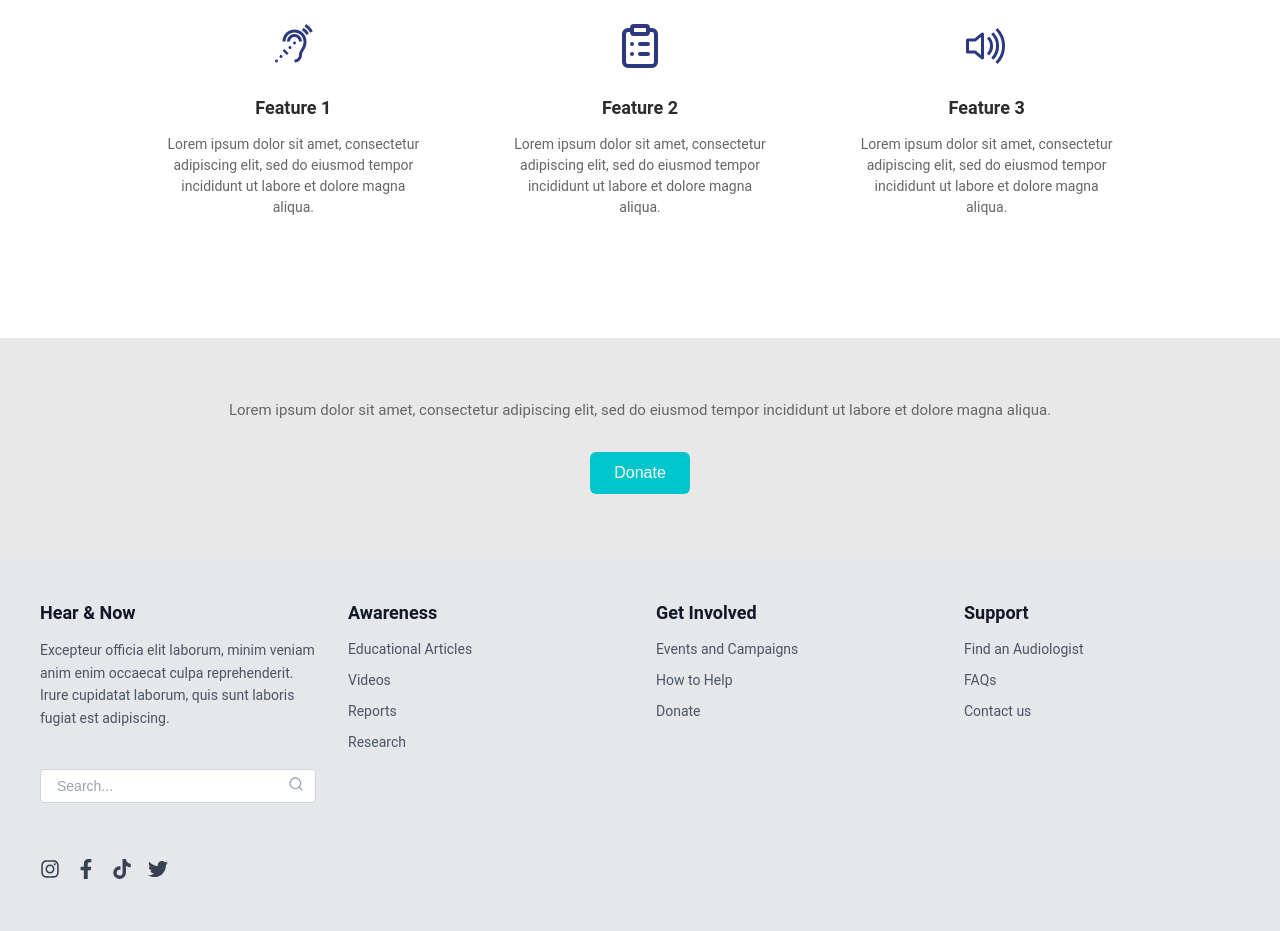
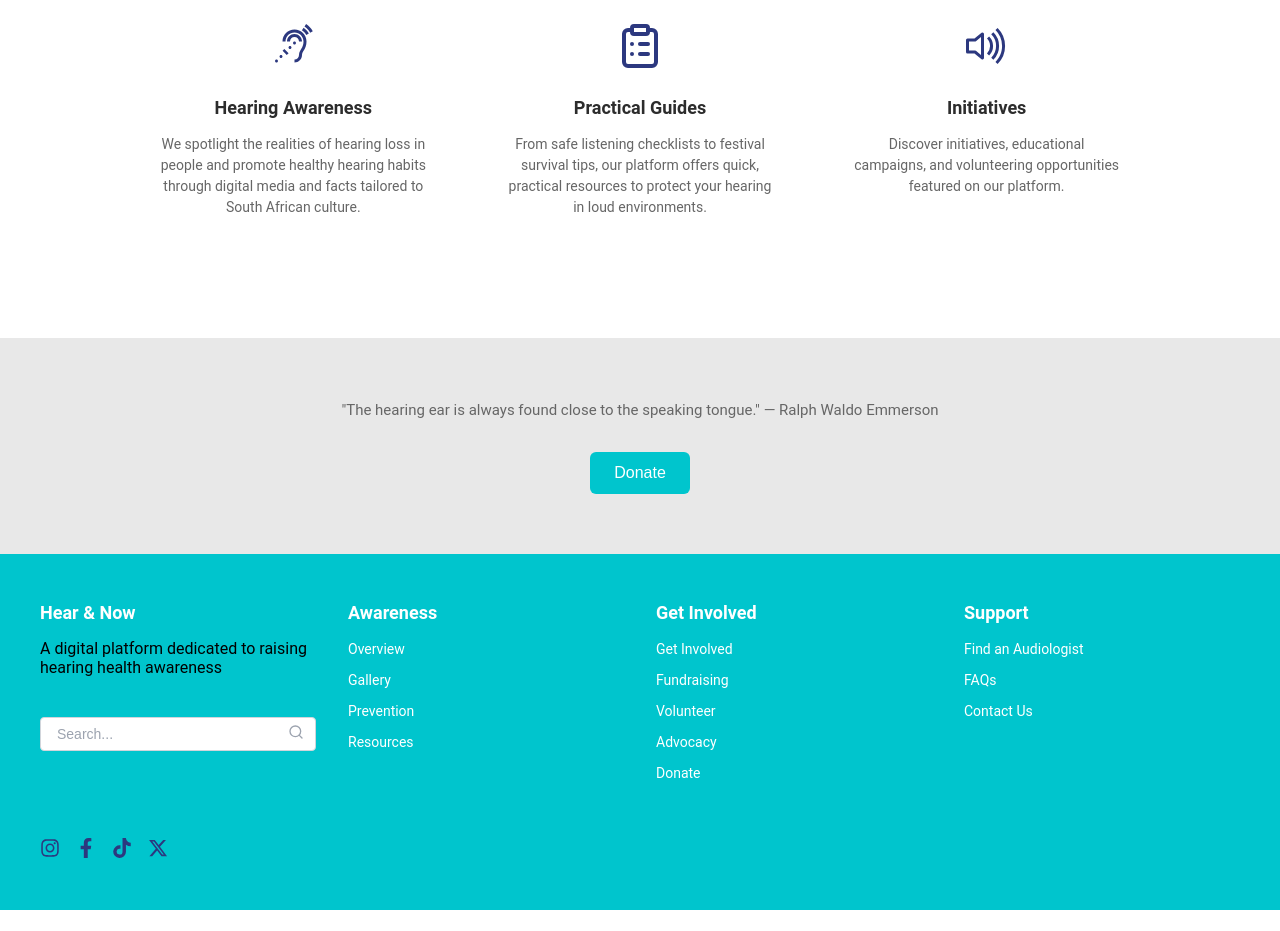
Before and after one commit to zmhs03/audiology-website, a React (Create React App) app: page /audiology-website/AboutUs in a window 1280 px wide. Shown: the part 580-1511 px from the top of the page. After the commit the page ends 1490 px from the top, so only its background shows below. Built offline with nearby package versions, Linux system fonts and the light colour scheme.

Commit message:
Edits to home. footer and NotFound

```diff
--- a/package.json
+++ b/package.json
@@ -15,7 +15,7 @@
     "react-scripts": "5.0.1",
     "web-vitals": "^2.1.4"
   },
-  "scripts": {
+   "scripts": {
 
     "start": "react-scripts start",
     "build": "react-scripts build",
--- a/src/Components/Footer.jsx
+++ b/src/Components/Footer.jsx
@@ -1,9 +1,5 @@
-import {
-	FaInstagram,
-	FaFacebookF,
-	FaTiktok,
-	FaTwitter,
-} from "react-icons/fa";
+import { FaInstagram, FaFacebookF, FaTiktok } from "react-icons/fa";
+import { FaXTwitter } from "react-icons/fa6";
 import { FiSearch } from "react-icons/fi";
 import "../Styles/footer.css";
 
@@ -15,10 +11,9 @@ function Footer() {
 					{/* Hear & Now */}
 					<div className="footer-column">
 						<h3 className="footer-heading">Hear & Now</h3>
-						<p className="footer-description">
-							Excepteur officia elit laborum, minim veniam anim enim
-							occaecat culpa reprehenderit. Irure cupidatat laborum, quis
-							sunt laboris fugiat est adipiscing.
+						<p>
+							A digital platform dedicated to raising hearing health
+							awareness
 						</p>
 						<div className="search-container">
 							<div className="search-wrapper">
@@ -39,23 +34,35 @@ function Footer() {
 						<h3 className="footer-heading">Awareness</h3>
 						<ul className="footer-links">
 							<li>
-								<a href="#" className="footer-link">
-									Educational Articles
+								<a
+									href="/audiology-website/Awareness"
+									className="footer-link"
+								>
+									Overview
 								</a>
 							</li>
 							<li>
-								<a href="#" className="footer-link">
-									Videos
+								<a
+									href="/audiology-website/Gallery"
+									className="footer-link"
+								>
+									Gallery
 								</a>
 							</li>
 							<li>
-								<a href="#" className="footer-link">
-									Reports
+								<a
+									href="/audiology-website/Prevention"
+									className="footer-link"
+								>
+									Prevention
 								</a>
 							</li>
 							<li>
-								<a href="#" className="footer-link">
-									Research
+								<a
+									href="/audiology-website/Resources"
+									className="footer-link"
+								>
+									Resources
 								</a>
 							</li>
 						</ul>
@@ -66,17 +73,39 @@ function Footer() {
 						<h3 className="footer-heading">Get Involved</h3>
 						<ul className="footer-links">
 							<li>
-								<a href="#" className="footer-link">
-									Events and Campaigns
+								<a
+									href="/audiology-website/Get-Involved"
+									className="footer-link"
+								>
+									Get Involved
 								</a>
 							</li>
 							<li>
-								<a href="#" className="footer-link">
-									How to Help
+								<a
+									href="/audiology-website/Fundraising"
+									className="footer-link"
+								>
+									Fundraising
 								</a>
 							</li>
 							<li>
-								<a href="#" className="footer-link">
+								<a
+									href="/audiology-website/Volunteer"
+									className="footer-link"
+								>
+									Volunteer
+								</a>
+							</li>
+							<li>
+								<a
+									href="/audiology-website/Advocacy"
+									className="footer-link"
+								>
+									Advocacy
+								</a>
+							</li>
+							<li>
+								<a href="/audiology-website" className="footer-link">
 									Donate
 								</a>
 							</li>
@@ -88,18 +117,24 @@ function Footer() {
 						<h3 className="footer-heading">Support</h3>
 						<ul className="footer-links">
 							<li>
-								<a href="#" className="footer-link">
+								<a
+									href="/audiology-website/Audiologist"
+									className="footer-link"
+								>
 									Find an Audiologist
 								</a>
 							</li>
 							<li>
-								<a href="#" className="footer-link">
+								<a href="/audiology-website/FAQs" className="footer-link">
 									FAQs
 								</a>
 							</li>
 							<li>
-								<a href="#" className="footer-link">
-									Contact us
+								<a
+									href="/audiology-website/Support"
+									className="footer-link"
+								>
+									Contact Us
 								</a>
 							</li>
 						</ul>
@@ -122,7 +157,7 @@ function Footer() {
 					</a>
 					<a href="#" className="social-link">
 						<span className="sr-only">Twitter</span>
-						<FaTwitter size={20} />
+						<FaXTwitter size={20} />
 					</a>
 				</div>
 			</div>
--- a/src/Pages/AboutUs.jsx
+++ b/src/Pages/AboutUs.jsx
@@ -16,12 +16,13 @@ function AboutUs() {
 				<section id="who-we-are">
 					<h3 className="who-we-are-title">WHO WE ARE</h3>
 					<p className="who-we-are-description">
-						Lorem ipsum dolor sit amet, consectetur adipiscing elit, sed do
-						eiusmod tempor incididunt ut labore et dolore magna aliqua. Ut
-						enim ad minim veniam, quis nostrud exercitation ullamco laboris
-						nisi ut aliquip ex ea commodo consequat. Duis aute irure dolor
-						in reprehenderit in voluptate velit esse cillum dolore eu
-						fugiat nulla pariatur.
+						Hear & Now is a digital platform created to raise awareness
+						about hearing health in South Africa. We aim to inform,
+						empower, and inspire individuals to take proactive steps toward
+						protecting their hearing. We provide educational, engaging, and
+						relatable content through collaboration with audiologists,
+						creatives, and young South Africans because hearing health
+						should be heard.
 					</p>
 				</section>
 
@@ -32,11 +33,11 @@ function AboutUs() {
 						<div className="feature-icon-wrapper">
 							<LiaAssistiveListeningSystemsSolid className="feature-icon" />
 						</div>
-						<h4 className="feature-heading">Feature 1</h4>
+						<h4 className="feature-heading">Hearing Awareness</h4>
 						<p className="feature-text">
-							Lorem ipsum dolor sit amet, consectetur adipiscing elit, sed
-							do eiusmod tempor incididunt ut labore et dolore magna
-							aliqua.
+							We spotlight the realities of hearing loss in people and
+							promote healthy hearing habits through digital media and
+							facts tailored to South African culture.
 						</p>
 					</div>
 
@@ -45,11 +46,11 @@ function AboutUs() {
 						<div className="feature-icon-wrapper">
 							<LuClipboardList className="feature-icon" />
 						</div>
-						<h4 className="feature-heading">Feature 2</h4>
+						<h4 className="feature-heading">Practical Guides</h4>
 						<p className="feature-text">
-							Lorem ipsum dolor sit amet, consectetur adipiscing elit, sed
-							do eiusmod tempor incididunt ut labore et dolore magna
-							aliqua.
+							From safe listening checklists to festival survival tips, our
+							platform offers quick, practical resources to protect your
+							hearing in loud environments.
 						</p>
 					</div>
 
@@ -58,19 +59,18 @@ function AboutUs() {
 						<div className="feature-icon-wrapper">
 							<BsVolumeUp className="feature-icon" />
 						</div>
-						<h4 className="feature-heading">Feature 3</h4>
+						<h4 className="feature-heading">Initiatives</h4>
 						<p className="feature-text">
-							Lorem ipsum dolor sit amet, consectetur adipiscing elit, sed
-							do eiusmod tempor incididunt ut labore et dolore magna
-							aliqua.
+							Discover initiatives, educational campaigns, and volunteering
+							opportunities featured on our platform.
 						</p>
 					</div>
 				</div>
 			</main>
 			<section id="quote">
 				<p className="text-description">
-					Lorem ipsum dolor sit amet, consectetur adipiscing elit, sed do
-					eiusmod tempor incididunt ut labore et dolore magna aliqua.
+					"The hearing ear is always found close to the speaking tongue." —
+					Ralph Waldo Emmerson
 				</p>
 				<button className="cta-button">Donate</button>
 			</section>
--- a/src/Pages/Home.jsx
+++ b/src/Pages/Home.jsx
@@ -25,10 +25,8 @@ function Home() {
 								What happened during World Hearing Day?
 							</h2>
 							<p className="featured-description">
-								Lorem ipsum dolor sit amet, consectetur adipiscing elit,
-								sed do eiusmod tempor incididunt ut labore et dolore magna
-								aliqua. Ut enim ad minim veniam, quis nostrud exercitation
-								ullamco laboris nisi ut aliquip ex ea commodo consequat.
+								Find out everything that happened on this year's World
+								Hearing Day, from events to compaigns.
 							</p>
 							<button className="featured-button">Read More</button>
 						</div>
--- a/src/Pages/NotFound.jsx
+++ b/src/Pages/NotFound.jsx
@@ -1,5 +1,33 @@
+import { useNavigate } from "react-router";
+import "../Styles/notFound.css";
+
 function NotFound() {
-	return <div>notFound</div>;
+	const navigate = useNavigate();
+	const handleGoHome = () => {
+		navigate("/");
+	};
+
+	return (
+		<div className="not-found-container">
+			<div className="not-found-content">
+				{/* 404 Number */}
+				<div className="error-code">404</div>
+
+				{/* Main Heading */}
+				<h2 className="error-title">Page Not Found</h2>
+
+				{/* Subtitle */}
+				<p className="error-description">
+					The page you are looking for doesn't exist or has been moved
+				</p>
+
+				{/* Go Home Button */}
+				<button onClick={handleGoHome} className="home-button">
+					Go Home
+				</button>
+			</div>
+		</div>
+	);
 }
 
 export default NotFound;
--- a/src/Styles/about.css
+++ b/src/Styles/about.css
@@ -12,7 +12,7 @@
 	font-size: 3rem;
 	font-weight: bold;
 	margin-bottom: 1rem;
-	text-shadow: 0 2px 4px rgba(0, 0, 0, 0.3);
+	color: #2c387f;
 }
 
 .about-content {
@@ -31,7 +31,7 @@
 .who-we-are-title {
 	font-size: 22px;
 	font-weight: 700;
-	color: #2c2c2c;
+	color: #2c387f;
 	margin: 0;
 	letter-spacing: 1px;
 	text-align: left;
--- a/src/Styles/footer.css
+++ b/src/Styles/footer.css
@@ -1,5 +1,5 @@
 .footer {
-	background-color: #e5e7eb;
+	background-color: #00c5cd;
 	padding: 48px 24px;
 }
 
@@ -30,13 +30,13 @@
 .footer-heading {
 	font-size: 18px;
 	font-weight: 600;
-	color: #111827;
+	color: #fff;
 	margin: 0;
 }
 
 .footer-description {
 	font-size: 14px;
-	color: #4b5563;
+	color: #fff;
 	line-height: 1.6;
 	margin: 0;
 }
@@ -90,13 +90,13 @@
 
 .footer-link {
 	font-size: 14px;
-	color: #4b5563;
+	color: #fff;
 	text-decoration: none;
 	transition: color 0.2s ease;
 }
 
 .footer-link:hover {
-	color: #111827;
+	color: #2c387f;
 }
 
 .social-media {
@@ -106,12 +106,12 @@
 }
 
 .social-link {
-	color: #374151;
+	color: #2c387f;
 	transition: color 0.2s ease;
 }
 
 .social-link:hover {
-	color: #111827;
+	color: #fff;
 }
 
 .sr-only {
--- /dev/null
+++ b/src/Styles/notFound.css
@@ -0,0 +1,97 @@
+/* NotFoundPage.css */
+
+.not-found-container {
+	min-height: 100vh;
+	display: flex;
+	align-items: center;
+	justify-content: center;
+	padding: 0 1rem;
+}
+
+.not-found-content {
+	text-align: center;
+	max-width: 600px;
+}
+
+.error-code {
+	color: #000;
+	font-size: 1rem;
+	font-weight: 600;
+	margin-bottom: 2rem;
+	letter-spacing: 0.1em;
+}
+
+.error-title {
+	color: #00c5cd;
+	font-size: 4rem;
+	font-weight: 700;
+	margin: 0 0 1.5rem 0;
+	letter-spacing: 0.05em;
+}
+
+.error-description {
+	color: #000;
+	font-size: 1.05rem;
+	margin: 0 0 3rem 0;
+	line-height: 1.6;
+	max-width: 28rem;
+	margin-left: auto;
+	margin-right: auto;
+}
+
+.home-button {
+	background-color: #00c5cd;
+	color: white;
+	border: none;
+	padding: 12px 24px;
+	border-radius: 6px;
+	cursor: pointer;
+	font-size: 1rem;
+	font-weight: 500;
+}
+
+.home-button:hover {
+	background-color: #2c387f;
+	transition: all 0.2s ease-out;
+}
+
+.home-button:focus {
+	outline: 2px solid #2c387f;
+	outline-offset: 2px;
+}
+
+/* Responsive Design */
+@media (max-width: 768px) {
+	.error-code {
+		font-size: 4rem;
+		margin-bottom: 1.5rem;
+	}
+
+	.error-title {
+		font-size: 2.5rem;
+		margin-bottom: 1rem;
+	}
+
+	.error-description {
+		font-size: 1.125rem;
+		margin-bottom: 2rem;
+	}
+
+	.not-found-container {
+		padding: 0 1rem;
+	}
+}
+
+@media (max-width: 480px) {
+	.error-code {
+		font-size: 3rem;
+	}
+
+	.error-title {
+		font-size: 2rem;
+	}
+
+	.error-description {
+		font-size: 1rem;
+	}
+}
```
